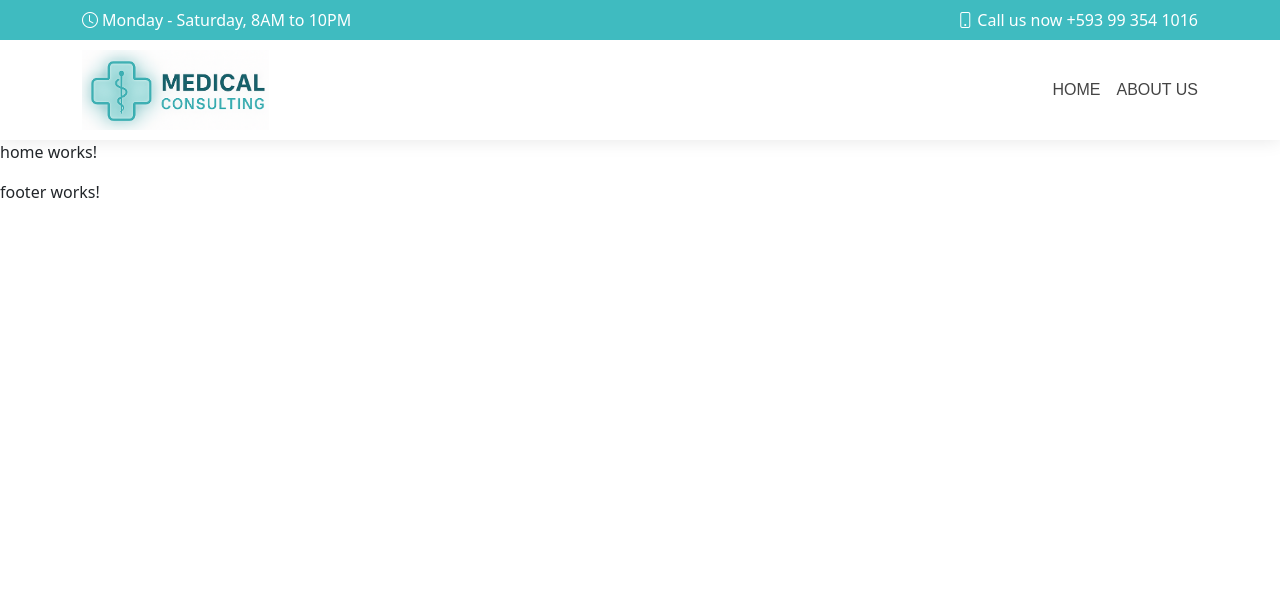
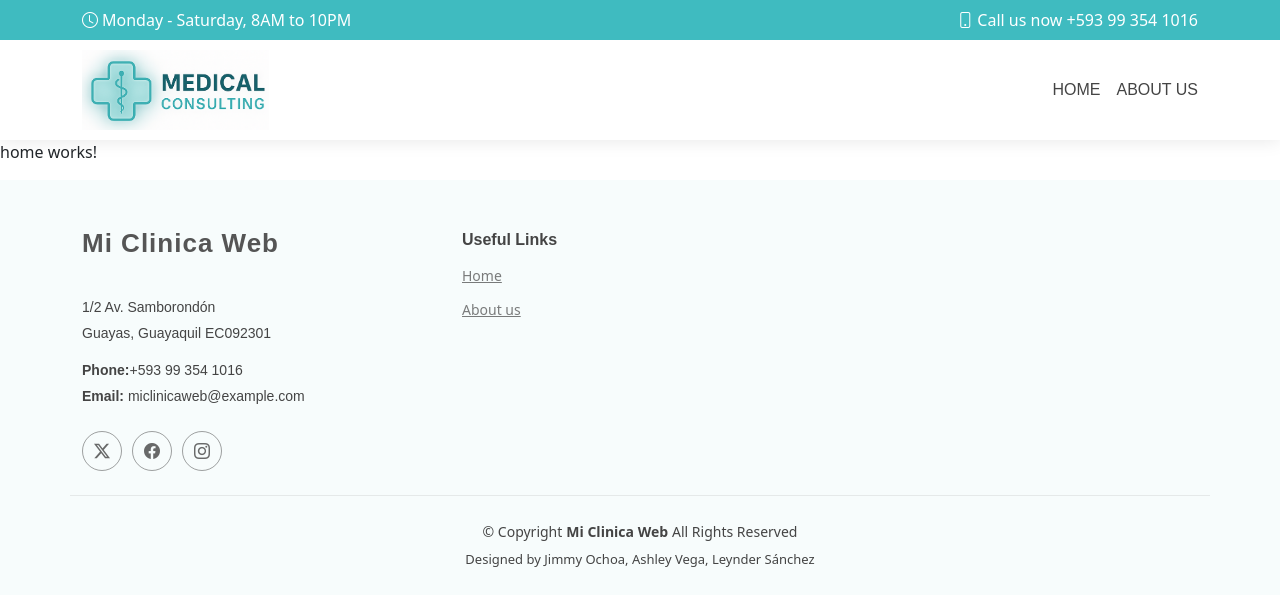
Before and after one commit to jimmyochoa/consultorio-web-app, an Angular app: page / in a window 1280 px wide. Shown: the top 606 px of the page. Built offline with nearby package versions, Linux system fonts and the light colour scheme.

Commit message:
feature(footer): implement footer component with its global styles

```diff
--- a/src/app/shared/footer/footer.component.html
+++ b/src/app/shared/footer/footer.component.html
@@ -1 +1,49 @@
-<p>footer works!</p>
+<footer id="footer" class="footer light-background">
+  <div class="container footer-top">
+    <div class="row gy-4">
+      <div class="col-lg-4 col-md-6 footer-about">
+        <a href="#home" class="logo d-flex align-items-center">
+          <span class="sitename">Mi Clinica Web</span>
+        </a>
+        <div class="footer-contact pt-3">
+          <p>1/2 Av. Samborondón</p>
+          <p>Guayas, Guayaquil EC092301</p>
+          <p class="mt-3">
+            <strong>Phone:</strong> <span>+593 99 354 1016</span>
+          </p>
+          <p>
+            <strong>Email:</strong> <span> miclinicaweb&#64;example.com</span>
+          </p>
+        </div>
+        <div class="social-links d-flex mt-4">
+          <a href=""><i class="bi bi-twitter-x"></i></a>
+          <a href=""><i class="bi bi-facebook"></i></a>
+          <a href=""><i class="bi bi-instagram"></i></a>
+        </div>
+      </div>
+
+      <div class="col-lg-2 col-md-3 footer-links">
+        <h4>Useful Links</h4>
+        <ul>
+          <li><a href="#">Home</a></li>
+          <li><a href="#">About us</a></li>
+        </ul>
+      </div>
+    </div>
+  </div>
+
+  <div class="container copyright text-center mt-4">
+    <p>
+      © <span>Copyright</span>
+      <strong class="px-1 sitename">Mi Clinica Web</strong>
+      <span>All Rights Reserved</span>
+    </p>
+    <div class="credits">
+      <!-- All the links in the footer should remain intact. -->
+      <!-- You can delete the links only if you've purchased the pro version. -->
+      <!-- Licensing information: https://bootstrapmade.com/license/ -->
+      <!-- Purchase the pro version with working PHP/AJAX contact form: [buy-url] -->
+      Designed by Jimmy Ochoa, Ashley Vega, Leynder Sánchez
+    </div>
+  </div>
+</footer>
--- a/src/app/shared/navbar/navbar-menu/navbar-menu.component.html
+++ b/src/app/shared/navbar/navbar-menu/navbar-menu.component.html
@@ -1,6 +1,6 @@
 <nav class="navmenu d-flex align-items-center">
   <ul class="navbar-nav flex-row gap-3 align-items-center mb-0">
-    <app-navbar-item href="#hero" label="Home"></app-navbar-item>
+    <app-navbar-item href="#home" label="Home"></app-navbar-item>
     <app-navbar-item href="#about" label="About us"></app-navbar-item>
   </ul>
   <app-navbar-toggle></app-navbar-toggle>
--- a/src/styles.css
+++ b/src/styles.css
@@ -200,3 +200,117 @@ h6 {
   }
 }
 }
+
+
+/*--------------------------------------------------------------
+# Global Footer
+--------------------------------------------------------------*/
+.footer {
+  color: var(--default-color);
+  background-color: var(--background-color);
+  font-size: 14px;
+  position: relative;
+}
+
+.footer .footer-top {
+  padding-top: 50px;
+}
+
+.footer .footer-about .logo {
+  line-height: 1;
+  margin-bottom: 25px;
+  text-decoration: none;
+}
+
+.footer .footer-about .logo span {
+  color: var(--heading-color);
+  font-family: var(--heading-font);
+  font-size: 26px;
+  font-weight: 700;
+  letter-spacing: 1px;
+}
+
+.footer .footer-about p {
+  font-size: 14px;
+  font-family: var(--heading-font);
+}
+
+.footer .social-links a {
+  display: flex;
+  align-items: center;
+  justify-content: center;
+  width: 40px;
+  height: 40px;
+  border-radius: 50%;
+  border: 1px solid color-mix(in srgb, var(--default-color), transparent 50%);
+  font-size: 16px;
+  color: color-mix(in srgb, var(--default-color), transparent 20%);
+  margin-right: 10px;
+  transition: 0.3s;
+}
+
+.footer .social-links a:hover {
+  color: var(--accent-color);
+  border-color: var(--accent-color);
+}
+
+.footer h4 {
+  font-size: 16px;
+  font-weight: bold;
+  position: relative;
+  padding-bottom: 12px;
+}
+
+.footer .footer-links {
+  margin-bottom: 30px;
+}
+
+.footer .footer-links ul {
+  list-style: none;
+  padding: 0;
+  margin: 0;
+}
+
+.footer .footer-links ul i {
+  padding-right: 2px;
+  font-size: 12px;
+  line-height: 0;
+}
+
+.footer .footer-links ul li {
+  padding: 10px 0;
+  display: flex;
+  align-items: center;
+}
+
+.footer .footer-links ul li:first-child {
+  padding-top: 0;
+}
+
+.footer .footer-links ul a {
+  color: color-mix(in srgb, var(--default-color), transparent 30%);
+  display: inline-block;
+  line-height: 1;
+}
+
+.footer .footer-links ul a:hover {
+  color: var(--accent-color);
+}
+
+.footer .footer-contact p {
+  margin-bottom: 5px;
+}
+
+.footer .copyright {
+  padding: 25px 0;
+  border-top: 1px solid color-mix(in srgb, var(--default-color), transparent 90%);
+}
+
+.footer .copyright p {
+  margin-bottom: 0;
+}
+
+.footer .credits {
+  margin-top: 8px;
+  font-size: 13px;
+}
```
